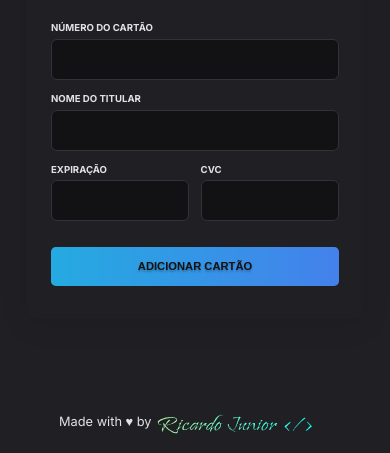
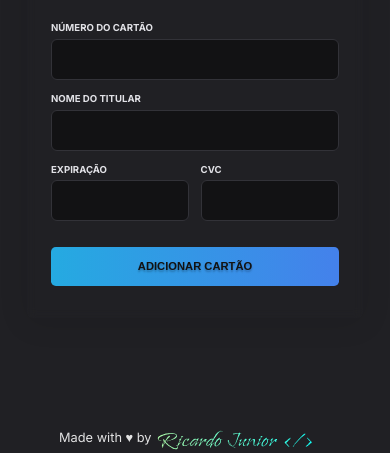
Before and after one commit to ricardodev10/cardpayment, a website built with Vite: page index.html in a window 390 px wide. Shown: the part 391-844 px from the top of the page. Built offline with nearby package versions, Linux system fonts and the light colour scheme.

Commit message:
:lipstick: fix: rolling back inefficient changes

```diff
--- a/src/css/base.css
+++ b/src/css/base.css
@@ -59,10 +59,16 @@ footer {
   bottom: 2rem;
   left: 50%;
   transform: translateX(-50%);
-  min-width: 34rem;
 }
 
 footer p {
   display: flex;
   gap: 0.7rem;
 }
+
+@media (max-width: 600px) {
+  footer {
+    min-width: 34rem;
+    bottom: 0;
+  }
+}
```
